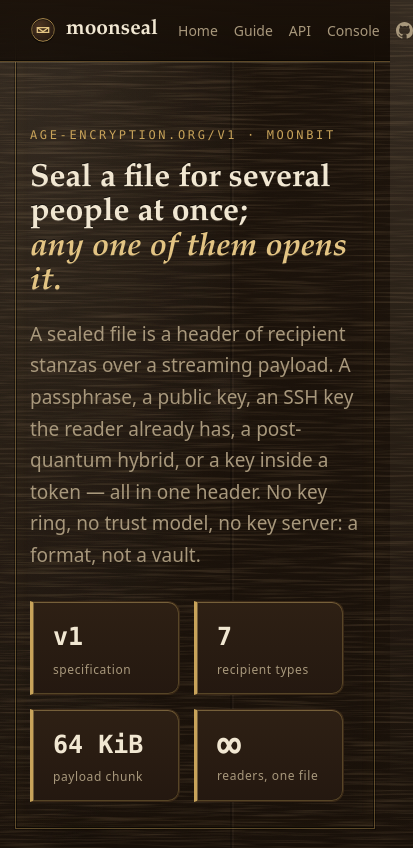
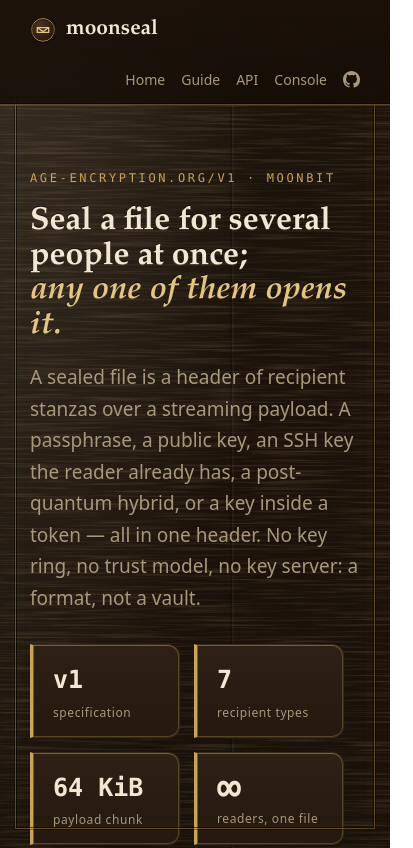
Before and after one commit to moonbitstack/moonseal, a plain HTML site: page docs/index.html in a window 390 px wide. Shown: the top 848 px of the page, 413 px wide, since content can reach past the window. Drawn offline with Linux system fonts and the light colour scheme; a script that the page names is missing.

Commit message:
docs(moonseal): no page is wider than a 390 px phone.
Signed-off-by: Leo Cheng (heke1228) <chengkelfan@qq.com>

```diff
--- a/docs/assets/style.css
+++ b/docs/assets/style.css
@@ -213,7 +213,8 @@ footer{border-top:1px solid var(--line); margin-top:64px; padding:26px 30px; col
 .corner.br{bottom:0; right:0; transform:scale(-1,-1);}
 
 @media (width <= 720px){
-  nav.top{gap:16px;}
+  header.bar{flex-wrap:wrap;}
+  nav.top{gap:16px; min-width:0; flex-wrap:wrap;}
   nav.top a.gh{font-size:0; gap:0;}
   .hero{display:block; padding:64px 0 20px;}
   .medallion{display:none;}
```
